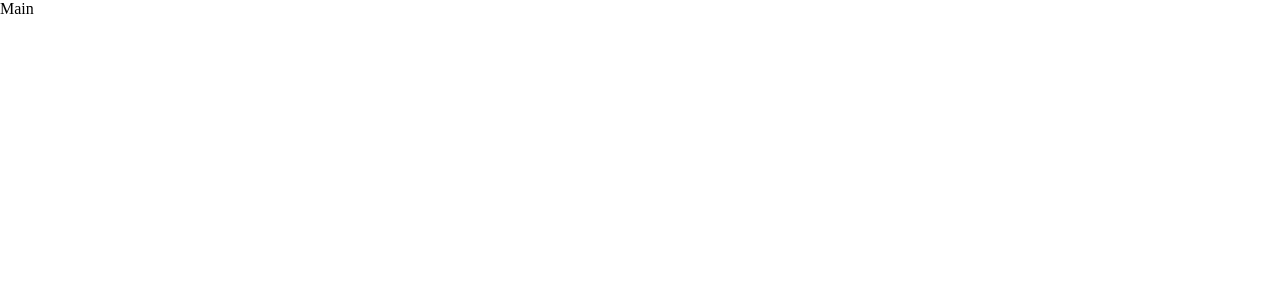
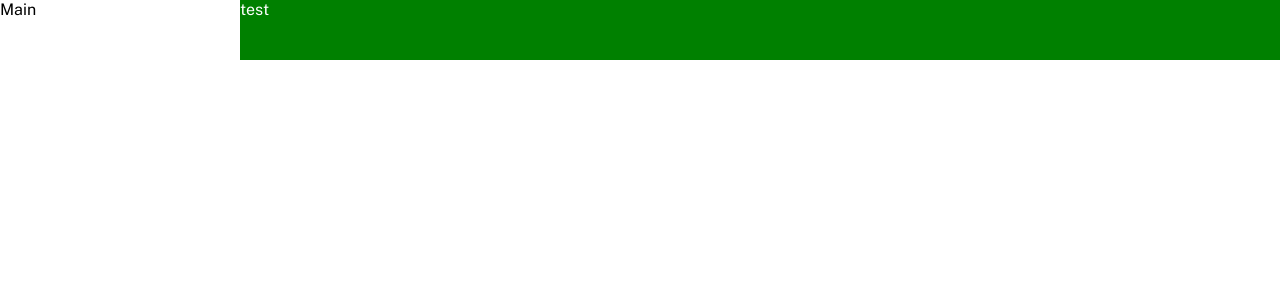
Before and after one commit to jmirfield/MUI-React-Dashboard-Clone, a React (Create React App) app: page /dashboard/app in a window 1280 px wide. Shown: the top 300 px of the page. Built offline with nearby package versions, Linux system fonts and the light colour scheme.

Commit message:
Working on dashboard layout

```diff
--- a/public/index.html
+++ b/public/index.html
@@ -1,14 +1,12 @@
 <!DOCTYPE html>
 <html lang="en">
+
 <head>
   <meta charset="utf-8" />
   <link rel="icon" href="%PUBLIC_URL%/favicon.ico" />
   <meta name="viewport" content="width=device-width, initial-scale=1" />
   <meta name="theme-color" content="#000000" />
-    <meta
-      name="description"
-      content="Web site created using create-react-app"
-    />
+  <meta name="description" content="Web site created using create-react-app" />
   <link rel="apple-touch-icon" href="%PUBLIC_URL%/logo192.png" />
   <!--
       manifest.json provides metadata used when your web app is installed on a
@@ -24,8 +22,10 @@
       work correctly both with client-side routing and a non-root public URL.
       Learn how to configure a non-root public URL by running `npm run build`.
     -->
+  <link href='https://fonts.googleapis.com/css2?family=Public+Sans:wght@400;500;600;700&display=swap' rel="stylesheet" />
   <title>React App</title>
 </head>
+
 <body>
   <noscript>You need to enable JavaScript to run this app.</noscript>
   <div id="root"></div>
@@ -40,4 +40,5 @@
       To create a production bundle, use `npm run build` or `yarn build`.
     -->
 </body>
+
 </html>
--- a/src/global.css
+++ b/src/global.css
@@ -1,4 +1,10 @@
 html, body {
-    margin: 0;
 	min-height: 100vh;
 }
+
+* {
+    margin: 0;
+    padding: 0;
+    box-sizing: border-box;
+    font-family: 'Public Sans', 'sans-serif' !important;
+}
--- a/src/index.js
+++ b/src/index.js
@@ -6,6 +6,9 @@ import './global.css'
 import reportWebVitals from './reportWebVitals';
 
 const theme = createTheme({
+    palette: {
+        primary: { main: 'rgb(0, 171, 85)' }
+    },
     breakpoints: {
         values: {
             mobile: 0,
@@ -19,16 +22,20 @@ const theme = createTheme({
             styleOverrides: {
                 root: {
                     backgroundColor: 'transparent',
-                    boxShadow: 'none'
+                    boxShadow: 'none',
+                    minHeight: 60
+                }
+            }
+        },
+        MuiContainer: {
+            styleOverrides: {
+                root: {
+                    minHeight: '100vh',
+                    display: 'flex',
+                    padding: 0
                 }
             }
         }
-    },
-    typography: {
-        fontFamily: [
-            'Public Sans',
-            'sans-serif'
-        ].join(',')
     }
 })
 
--- a/src/layout/DashboardLayout.js
+++ b/src/layout/DashboardLayout.js
@@ -1,11 +1,14 @@
 import React from 'react'
 import { Outlet } from 'react-router-dom'
+import { Container } from '@mui/material'
+import DashboardNavbar from './DashboardNavbar'
 
-const DashboardLayout = ({ children }) => {
+const DashboardLayout = () => {
     return (
-        <div>
+        <Container>
+            <DashboardNavbar />
             <Outlet />
-        </div>
+        </Container>
     )
 }
 
--- /dev/null
+++ b/src/layout/DashboardNavbar.js
@@ -0,0 +1,21 @@
+import React from 'react'
+import { AppBar } from '@mui/material'
+import styled from '@mui/system/styled'
+
+const AppBarStyle = styled(AppBar)(({ theme }) => ({
+    [theme.breakpoints.up('desktop')]: {
+        width: `calc(100% - 240px)` //Taking into account side drawer
+    },
+    backgroundColor: 'green'
+}))
+
+const DashboardNavbar = () => {
+
+    return (
+        <AppBarStyle>
+            test
+        </AppBarStyle>
+    )
+}
+
+export default DashboardNavbar
--- a/src/pages/Main.js
+++ b/src/pages/Main.js
@@ -1,8 +1,9 @@
 import React from 'react'
+import { Container } from '@mui/material'
 
 const Main = () => {
   return (
-    <div>Main</div>
+    <Container>Main</Container>
   )
 }
 
--- a/src/pages/NotFound.js
+++ b/src/pages/NotFound.js
@@ -1,12 +1,25 @@
 import React from 'react'
 import { Helmet } from 'react-helmet'
-import AppBar from '@mui/material/AppBar'
+import { keyframes } from '@mui/styled-engine'
 import Logo from '../components/Logo'
-import Container from '@mui/material/Container'
-import Typography from '@mui/material/Typography'
-import Zoom from '@mui/material/Zoom'
+import { AppBar, Container, Typography, Button } from '@mui/material'
+import Box from '@mui/system/Box'
 import notFound from '../images/404.svg'
-import { Box } from '@mui/system'
+
+const bounce = keyframes`
+    from {
+        transform: scale(0)
+    }
+    5%, 40% {
+        transform: scale(110%)
+    }
+    20%, 70% {
+        transform: scale(90%)
+    }
+    to {
+        transform: scale(100%)
+    }
+`
 
 const NotFound = () => {
     return (
@@ -30,7 +43,6 @@ const NotFound = () => {
                 minHeight: '100vh',
                 pt: 15,
                 pb: 10,
-                display: 'flex',
                 justifyContent: 'center',
                 alignItems: 'center'
             }}>
@@ -41,22 +53,23 @@ const NotFound = () => {
                     flexDirection: 'column',
                     alignItems: 'center'
                 }}>
-                    <Zoom in={true}>
                     <Typography
                         paragraph
                         variant='h4'
                         align='center'
+                        sx={{
+                            animation: `${bounce} .75s ease-out`,
+                            fontWeight: 'bold'
+                        }}
                     >
                         Sorry, page not found!
                     </Typography>
-                    </Zoom>
                     <Typography
                         align='center'
                         sx={{ color: 'text.secondary' }}
                     >
                         Sorry, we couldn’t find the page you’re looking for. Perhaps you’ve mistyped the URL? Be sure to check your spelling.
                     </Typography>
-                    <Zoom in={true}>
                     <Box
                         component='img'
                         src={notFound}
@@ -67,10 +80,16 @@ const NotFound = () => {
                             ml: 'auto',
                             mr: 'auto',
                             mt: 10,
-                                mb: 10
+                            mb: 10,
+                            animation: `${bounce} .75s ease-out`
                         }}
                     />
-                    </Zoom>
+                    <Button
+                        variant='contained'
+                        href='/'
+                        size='large'
+                        sx={{ p: 1.5 }}
+                    >Go To Home</Button>
                 </Box>
             </Container>
         </>
```
Lines whose indentation alone changed are shown as unchanged.
